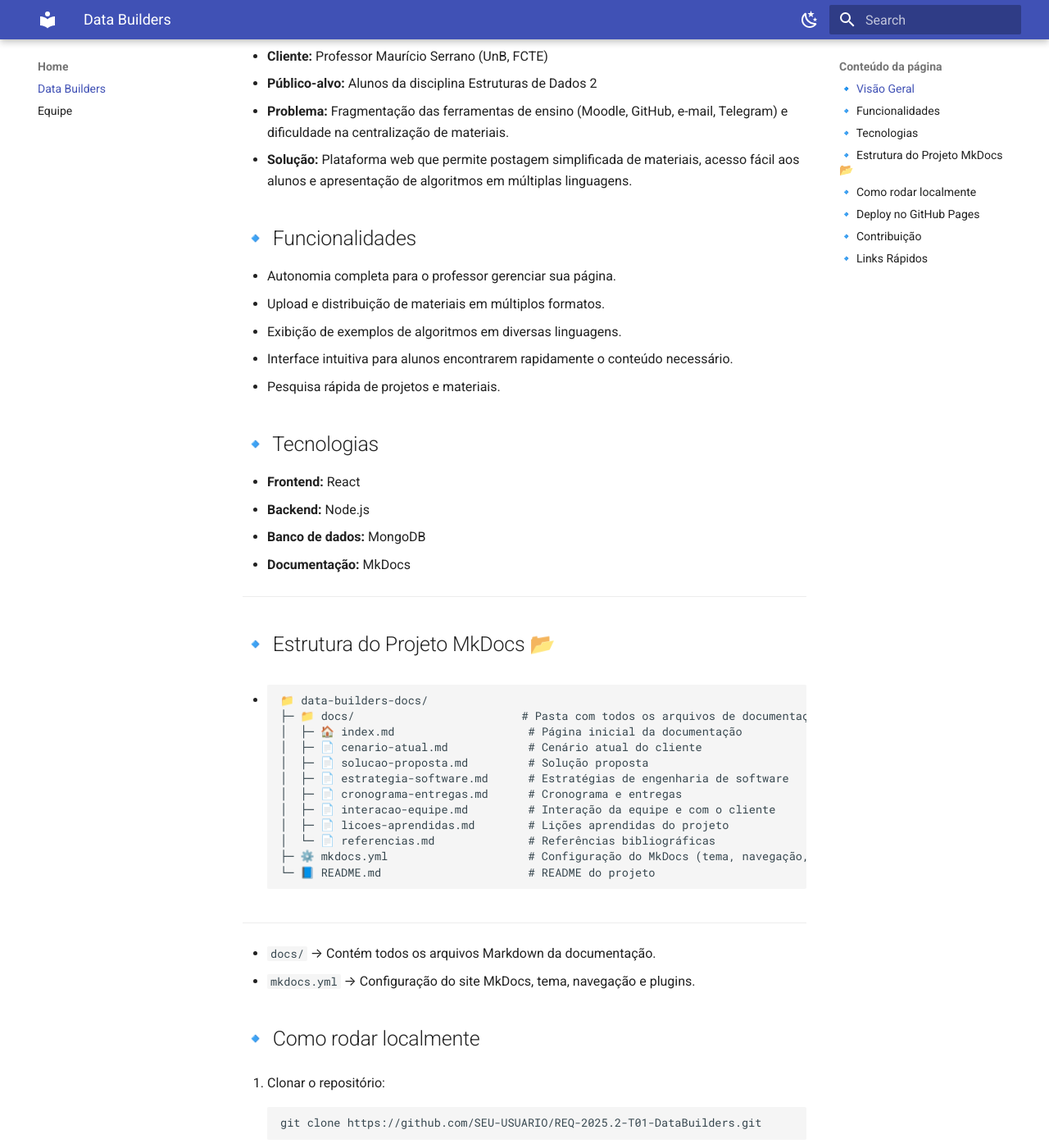
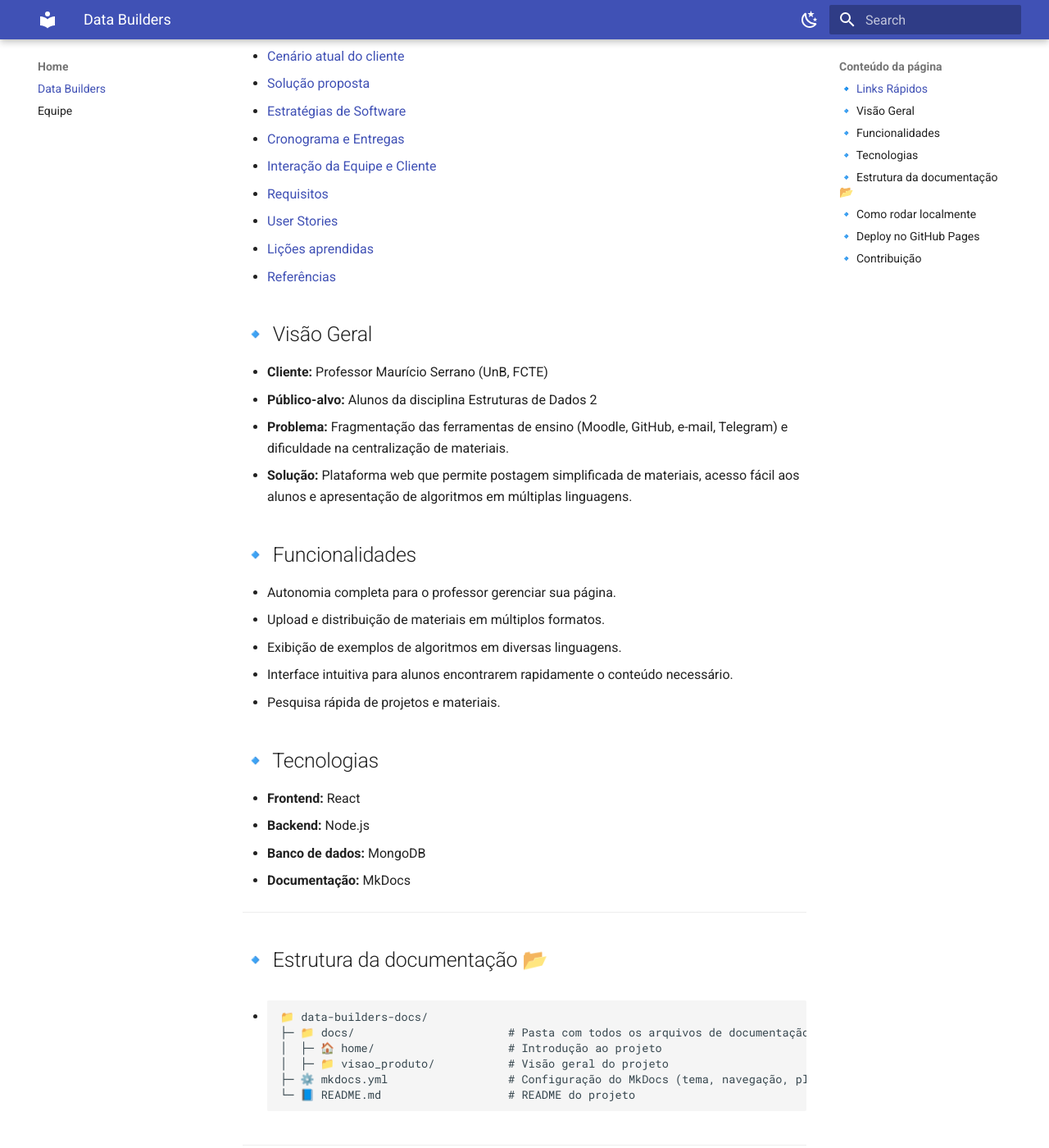
Before and after one commit to mdsreq-fga-unb/REQ-2025.2-T01-DataBuilders, an MkDocs documentation site: the page built from docs/index.md, in a window 1280 px wide and 1400 px high, scrolled down 476 px. Shown: the whole window at 82% size. Built offline with MkDocs 1.6.1 and Material for MkDocs 9.7.7, drawn with Linux system fonts in a browser that asks for light colours; some of the changed text lies outside the part shown.

Commit message:
update README.md e index.md

````diff
--- a/docs/index.md
+++ b/docs/index.md
@@ -5,6 +5,17 @@
 **Data Builders** é um projeto acadêmico da Universidade de Brasília, criado para desenvolver uma plataforma web que centraliza materiais didáticos e facilita a comunicação entre professor e alunos da disciplina de Estruturas de Dados 2.
 
 O objetivo principal é oferecer ao professor uma ferramenta que seja intuitiva, autônoma e que melhore a experiência de aprendizado dos alunos, centralizando informações e exemplos de algoritmos em múltiplas linguagens.
+
+## 🔹 Links Rápidos
+- [Cenário atual do cliente](visao_produto/cenario.md)
+- [Solução proposta](visao_produto/solucao.md)
+- [Estratégias de Software](visao_produto/estrategias.md)
+- [Cronograma e Entregas](visao_produto/cronograma.md)
+- [Interação da Equipe e Cliente](visao_produto/interacao.md)
+- [Requisitos](visao_produto/requisitos.md)
+- [User Stories](visao_produto/user_stories.md)
+- [Lições aprendidas](visao_produto/licoes.md)
+- [Referências](visao_produto/referencias.md)
 
 ## 🔹 Visão Geral
 
@@ -30,21 +41,15 @@
 
 ---
 
-## 🔹 Estrutura do Projeto MkDocs 📂
+## 🔹 Estrutura da documentação 📂
 -
 ```text
 📁 data-builders-docs/
-├─ 📁 docs/                         # Pasta com todos os arquivos de documentação
-│  ├─ 🏠 index.md                    # Página inicial da documentação
-│  ├─ 📄 cenario-atual.md            # Cenário atual do cliente
-│  ├─ 📄 solucao-proposta.md         # Solução proposta
-│  ├─ 📄 estrategia-software.md      # Estratégias de engenharia de software
-│  ├─ 📄 cronograma-entregas.md      # Cronograma e entregas
-│  ├─ 📄 interacao-equipe.md         # Interação da equipe e com o cliente
-│  ├─ 📄 licoes-aprendidas.md        # Lições aprendidas do projeto
-│  └─ 📄 referencias.md              # Referências bibliográficas
-├─ ⚙️ mkdocs.yml                     # Configuração do MkDocs (tema, navegação, plugins)
-└─ 📘 README.md                      # README do projeto
+├─ 📁 docs/                       # Pasta com todos os arquivos de documentação
+│  ├─ 🏠 home/                    # Introdução ao projeto
+│  ├─ 📁 visao_produto/           # Visão geral do projeto
+├─ ⚙️ mkdocs.yml                  # Configuração do MkDocs (tema, navegação, plugins)
+└─ 📘 README.md                   # README do projeto
 ```
 ---
 
@@ -94,12 +99,3 @@
 5. Abra um Pull Request descrevendo suas alterações
 
     Certifique-se de seguir o padrão de documentação e organizar os arquivos .md na pasta docs/.
-
-## 🔹 Links Rápidos
-- [Cenário atual do cliente](visao_produto/cenario.md)
-- [Solução proposta](visao_produto/solucao.md)
-- [Estratégias de Software](visao_produto/estrategias.md)
-- [Cronograma e Entregas](visao_produto/cronograma.md)
-- [Interação da Equipe e Cliente](visao_produto/interacao.md)
-- [Lições aprendidas](visao_produto/licoes.md)
-- [Referências](visao_produto/referencias.md)
````
Also changed, not shown: README.md (+17 -21 lines).
